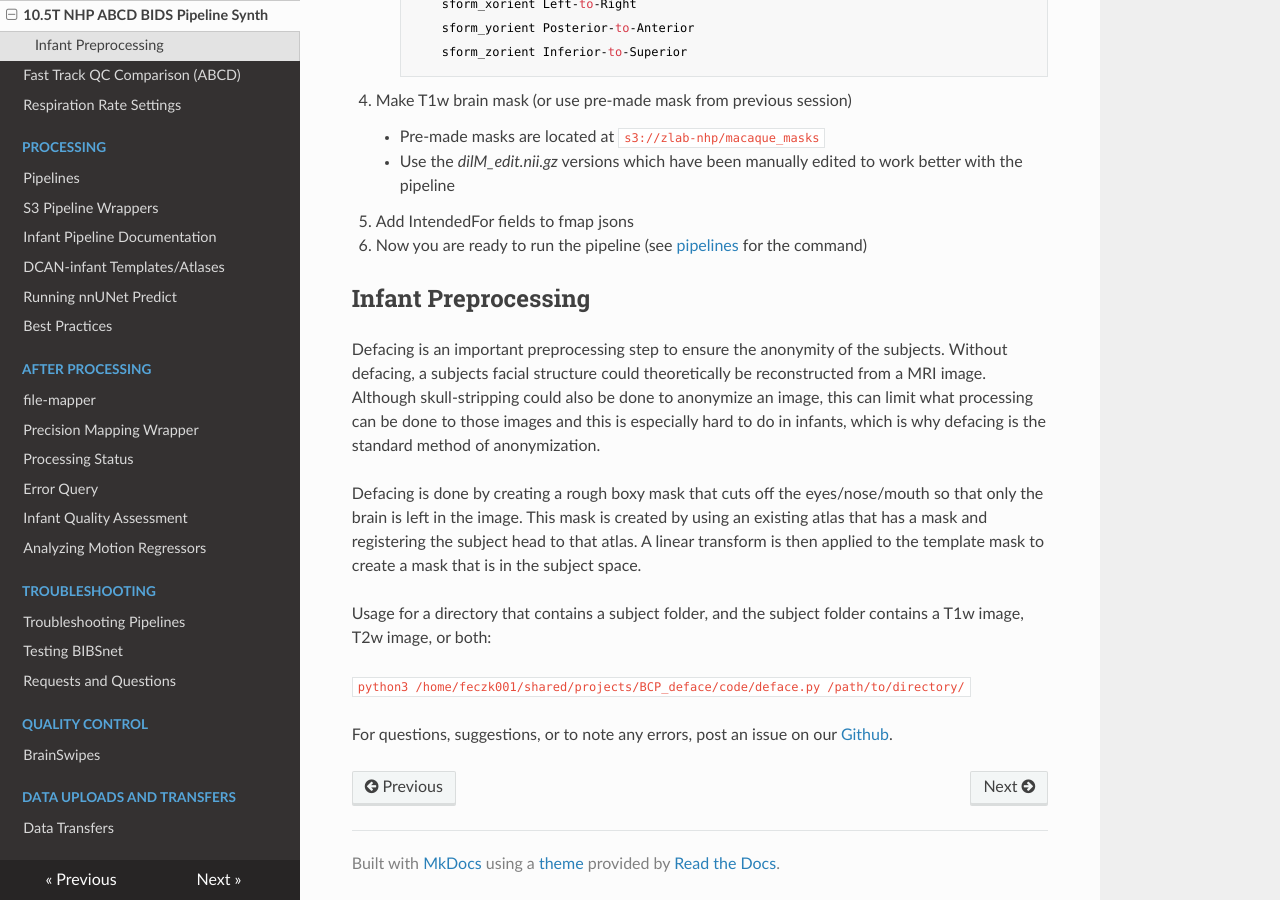
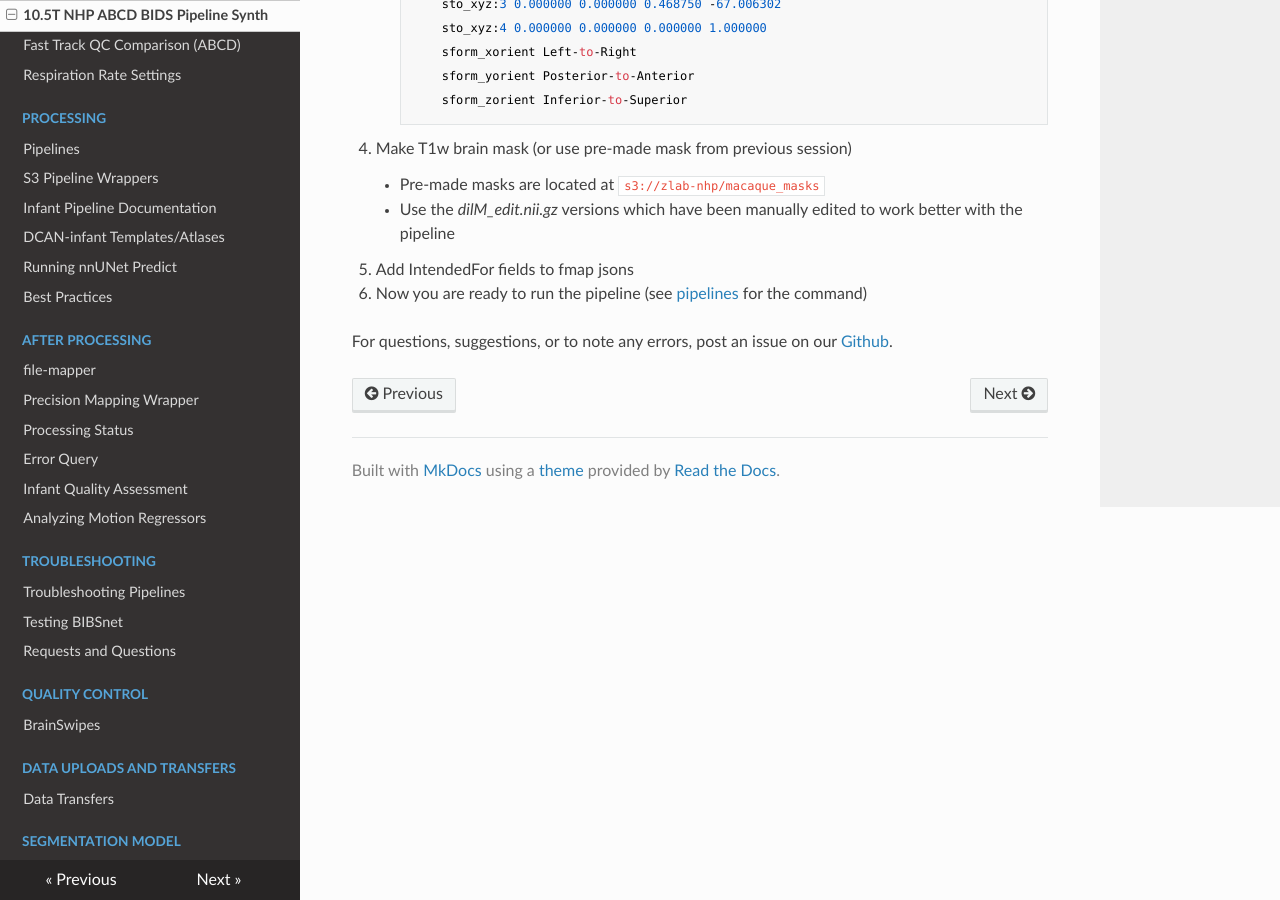
Before and after one commit to DCAN-Labs/cdni-brain, an MkDocs documentation site: the page built from docs/preprocessing.md, in a window 1280 px wide and 900 px high, scrolled down 1458 px. Built offline with MkDocs 1.6.1, drawn with Linux system fonts in a browser that asks for light colours; nearby versions of some CDN libraries; some of the changed text lies outside the part shown.

Commit message:
remove redundant info

```diff
--- a/docs/preprocessing.md
+++ b/docs/preprocessing.md
@@ -69,15 +71,5 @@ For this pipeline, the data first needs to be converted and properly orientated
 
 1. Now you are ready to run the pipeline (see [pipelines](pipelines.md) for the command)
 
-## Infant Preprocessing
-
-Defacing is an important preprocessing step to ensure the anonymity of the subjects. Without defacing, a subjects facial structure could theoretically be reconstructed from a MRI image. Although skull-stripping could also be done to anonymize an image, this can limit what processing can be done to those images and this is especially hard to do in infants, which is why defacing is the standard method of anonymization.
-
-Defacing is done by creating a rough boxy mask that cuts off the eyes/nose/mouth so that only the brain is left in the image. This mask is created by using an existing atlas that has a mask and registering the subject head to that atlas. A linear transform is then applied to the template mask to create a mask that is in the subject space.
-
-Usage for a directory that contains a subject folder, and the subject folder contains a T1w image, T2w image, or both:
-
-`python3 /home/feczk001/shared/projects/BCP_deface/code/deface.py /path/to/directory/`
-
 
 For questions, suggestions, or to note any errors, post an issue on our [Github](https://github.com/DCAN-Labs/cdni-brain/issues).
```
Also changed, not shown: other parts of docs/preprocessing.md (+3 -1 lines).
